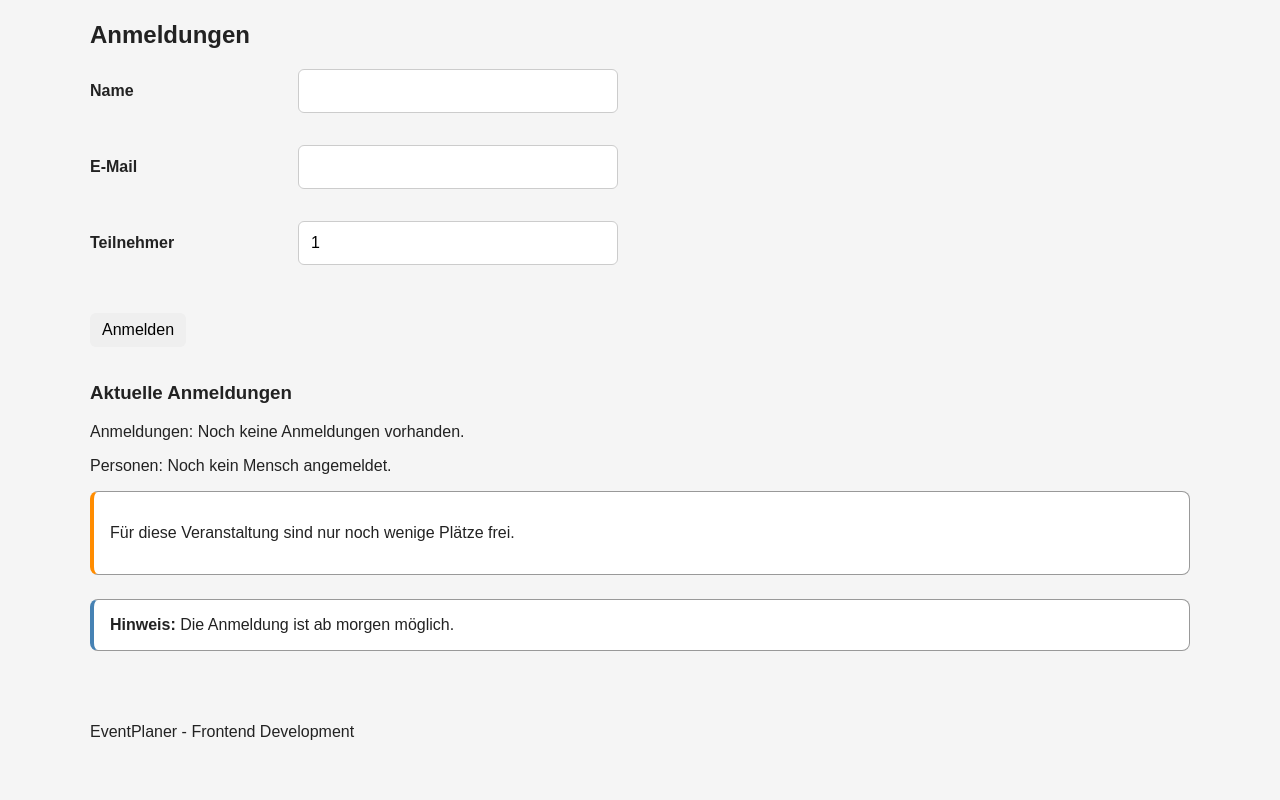
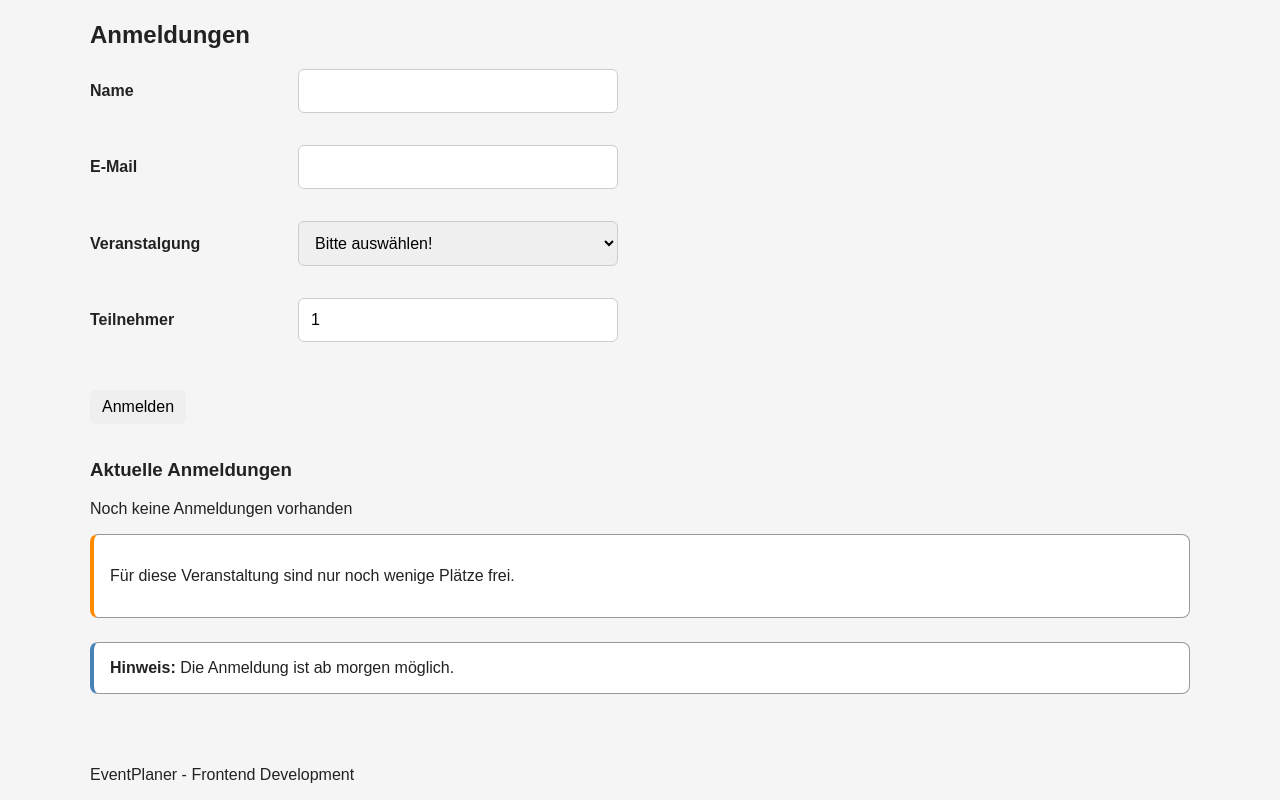
Before and after one commit to vilhelmobandito/eventplanner, a React (Vite) app: page / in a window 1280 px wide. Shown: the part 1616-2416 px from the top of the page. Before the commit the page ends 2373 px from the top, so only its background shows below. Built offline with nearby package versions, Linux system fonts and the light colour scheme.

Commit message:
Split registration components and add event selection

```diff
--- a/src/components/RegistrationForm.jsx
+++ b/src/components/RegistrationForm.jsx
@@ -1,4 +1,4 @@
-function RegistrationForm({ formData, error, onChange, onSubmit }) {
+function RegistrationForm({ formData, error, events, onChange, onSubmit }) {
   return (
     <form onSubmit={onSubmit} noValidate>
       {error && <p className="form-error">{error}</p>}
@@ -22,6 +22,24 @@ function RegistrationForm({ formData, error, onChange, onSubmit }) {
           onChange={onChange}
         />
       </div>
+
+      <div>
+        <label htmlFor="eventId">Veranstalgung</label>
+        <select
+          name="eventId"
+          id="eventId"
+          value={formData.eventId}
+          onChange={onChange}
+        >
+          <option value="">Bitte auswählen!</option>
+          {events.map((event) => (
+            <option key={event.id} value={event.id}>
+              {event.title}
+            </option>
+          ))}
+        </select>
+      </div>
+
       <div>
         <label htmlFor="participants">Teilnehmer</label>
         <input
--- /dev/null
+++ b/src/components/RegistrationList.jsx
@@ -0,0 +1,23 @@
+function RegistrationList({ registrations, participantsCount }) {
+  if (registrations.length === 0) {
+    return <p>Noch keine Anmeldungen vorhanden</p>;
+  }
+  return (
+    <>
+      <p>Anmeldungen: {registrations.length}</p>
+      <p>Teilnehmer gesamt: {participantsCount}</p>
+      <div className="registration-list">
+        {registrations.map((registration) => (
+          <article key={registration.id} className="registration-card">
+            <h4>{registration.name}</h4>
+            <p>{registration.email}</p>
+            <p>{registration.eventId}</p>
+            <p>Teilnehmer: {registration.participants}</p>
+          </article>
+        ))}
+      </div>
+    </>
+  );
+}
+
+export default RegistrationList;
--- a/src/components/RegistrationManager.jsx
+++ b/src/components/RegistrationManager.jsx
@@ -1,22 +1,41 @@
 import { useState } from "react";
 import RegistrationForm from "./RegistrationForm";
+
+import events from "../data/events";
+import RegistrationList from "./RegistrationList";
 
 function RegistrationManager() {
   const [formData, setFormData] = useState({
     name: "",
     email: "",
     participants: 1,
+    eventId: "",
   });
-
   const [registrations, setRegistrations] = useState([]);
   const [error, setError] = useState("");
+
+  let participantsCount = 0;
+
+  for (const registration of registrations) {
+    participantsCount += Number(registration.participants);
+  }
 
   function handleChange(event) {
     const { name, value } = event.target;
 
+    let newValue = value;
+
+    if (name === "participants") {
+      newValue = Number(value);
+    }
+
+    if (name === "eventId") {
+      newValue = value === "" ? "" : Number(value);
+    }
+
     setFormData({
       ...formData,
-      [name]: name === "participants" ? Number(value) : value,
+      [name]: newValue,
     });
   }
 
@@ -31,8 +50,12 @@ function RegistrationManager() {
     }
 
     if (formData.email.trim() === "") {
-      setError("Bitte geben Sie Ihre E-Mail-Adresse an!");
+      setError("Bitte geben Sie eine E-Mail-Adresse an!");
       return;
+    }
+
+    if (formData.eventId === "") {
+      setError("Bitte wählen Sie eine Veranstaltung aus!");
     }
 
     const newRegistration = {
@@ -40,6 +63,7 @@ function RegistrationManager() {
       name: formData.name,
       email: formData.email,
       participants: formData.participants,
+      eventId: formData.eventId,
     };
 
     setRegistrations([...registrations, newRegistration]);
@@ -48,14 +72,9 @@ function RegistrationManager() {
       name: "",
       email: "",
       participants: 1,
+      eventId: "",
     });
   }
-
-  // Total Personen von alle registations
-  const totalParticipants = registrations.reduce(
-    (sum, registration) => sum + registration.participants,
-    0,
-  );
 
   return (
     <section>
@@ -64,35 +83,17 @@ function RegistrationManager() {
       <RegistrationForm
         formData={formData}
         error={error}
+        events={events}
         onChange={handleChange}
         onSubmit={handleSubmit}
       />
 
       <h3>Aktuelle Anmeldungen</h3>
 
-      <p>
-        Anmeldungen:{" "}
-        {registrations.length === 0
-          ? "Noch keine Anmeldungen vorhanden."
-          : registrations.length}
-      </p>
-
-      <p>
-        Personen:{" "}
-        {registrations.length === 0
-          ? "Noch kein Mensch angemeldet."
-          : totalParticipants}
-      </p>
-
-      <div className="registration-list">
-        {registrations.map((registration) => (
-          <article key={registration.id} className="registration-card">
-            <h4>{registration.name}</h4>
-            <p>{registration.email}</p>
-            <p>Teilnehmer: {registration.participants}</p>
-          </article>
-        ))}
-      </div>
+      <RegistrationList
+        registrations={registrations}
+        participantsCount={participantsCount}
+      />
     </section>
   );
 }
```
